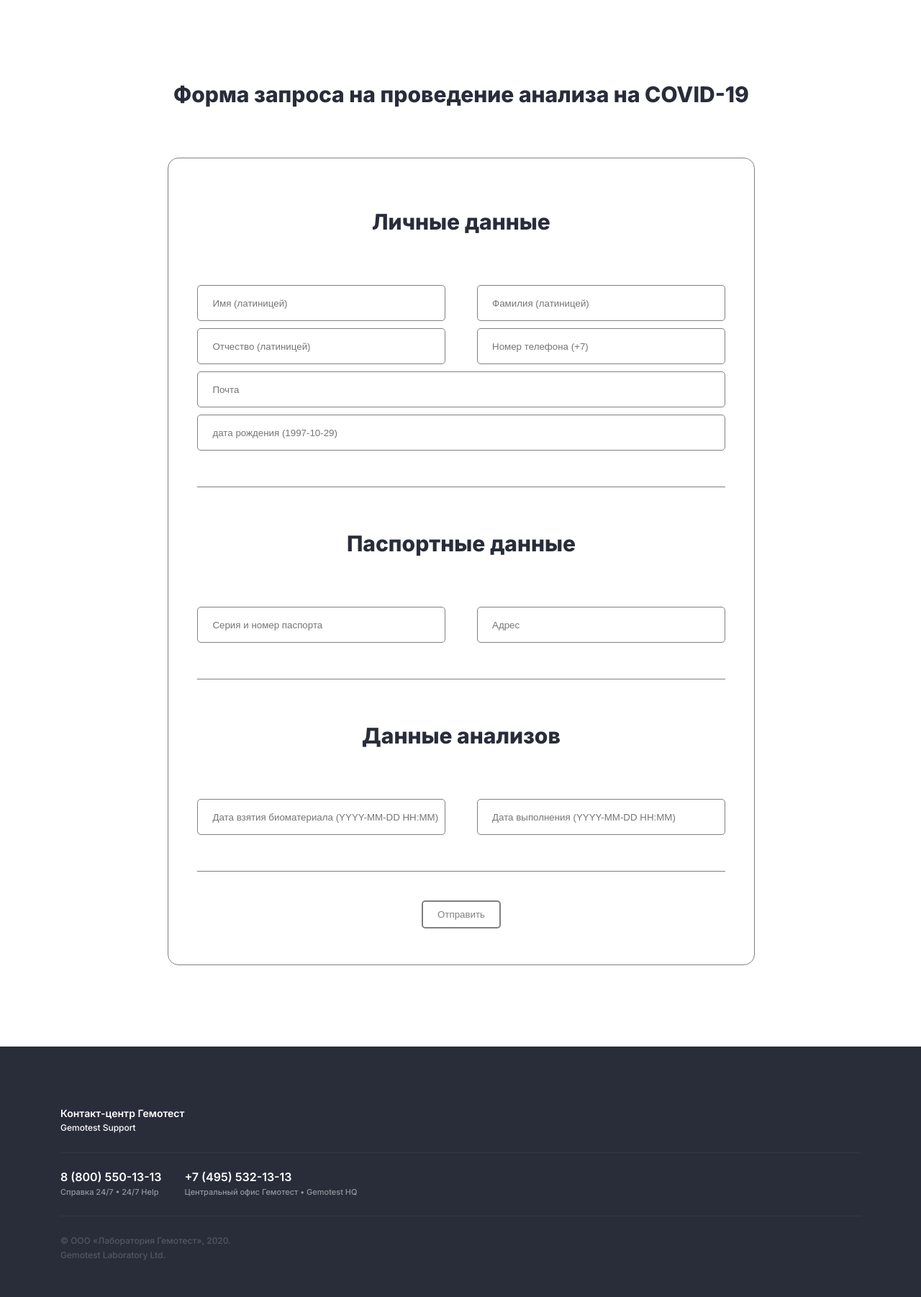
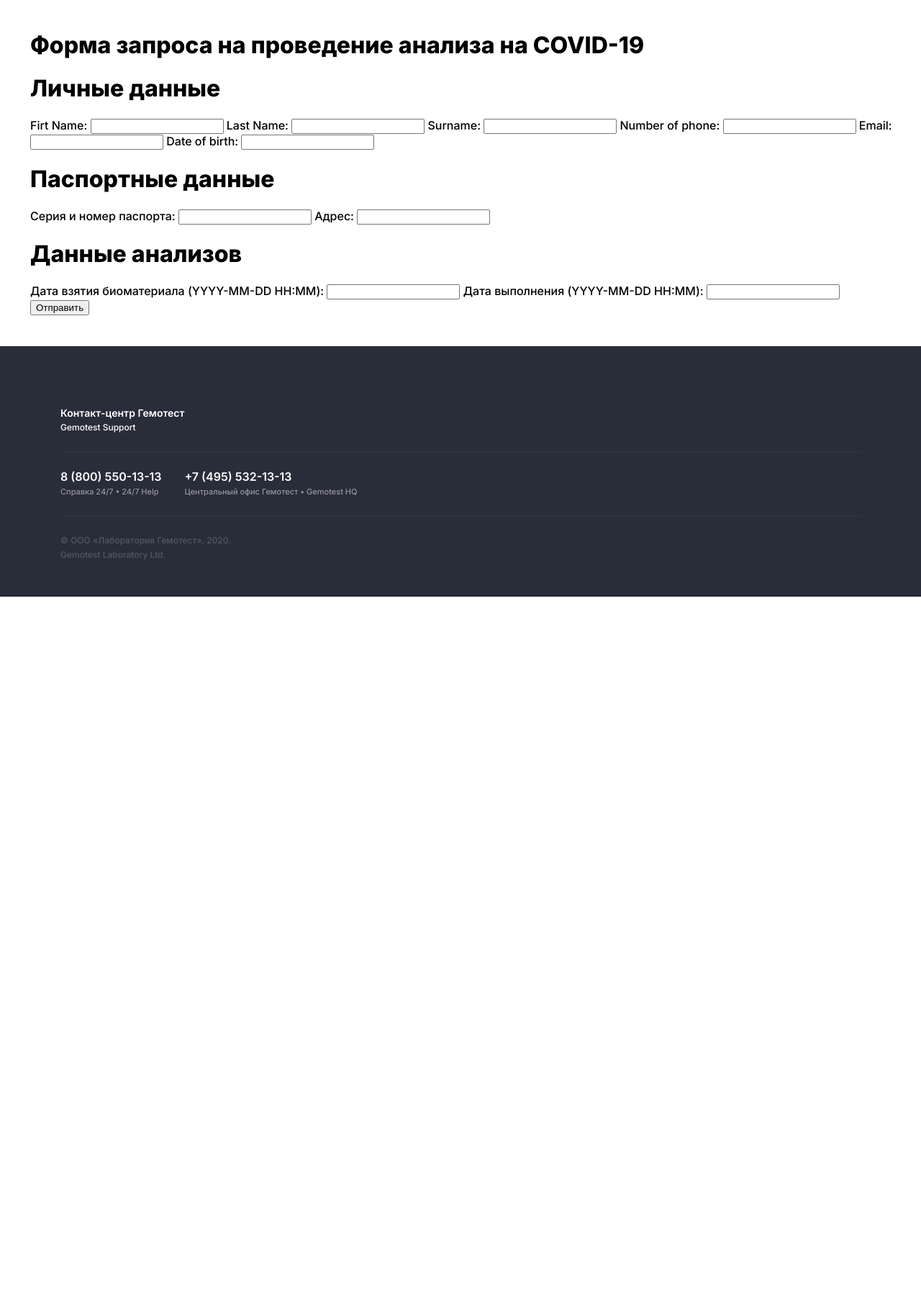
Before and after one commit to edzen12/gemotest, a Django app: page / in a window 1280 px wide. Shown: the part 115-1917 px from the top of the page at 72% size. After the commit the page ends 944 px from the top, so only its background shows below. Run offline with Django 3.2, Linux system fonts and the light colour scheme; parts of the project's set-up code (start-up, migrations or seed data) failed here and were passed over; some libraries are stand-ins or nearby versions.

Commit message:
some chenges

```diff
--- a/gemotest/settings.py
+++ b/gemotest/settings.py
@@ -24,7 +24,7 @@ BASE_DIR = Path(__file__).resolve().parent.parent
 SECRET_KEY = 'django-insecure-_)z^5fgd0w%vcu1pi66@cs^!%5xavu88e$47qkmy%4(#&w!t7u'
 
 # SECURITY WARNING: don't run with debug turned on in production!
-DEBUG = True
+DEBUG = False
 
 ALLOWED_HOSTS = ['localhost', '127.0.0.1', '89.223.71.86']
 
--- /dev/null
+++ b/main/forms.py
@@ -0,0 +1,16 @@
+from django import forms
+from django.forms import fields
+from main.models import Gemotest
+
+
+class GemotestForm(forms.Form):
+    first_name = forms.CharField(max_length=255)
+    last_name = forms.CharField(max_length=255)
+    surname = forms.CharField(max_length=255)
+    number_of_phone = forms.CharField(max_length=255)
+    date_of_birth = forms.DateField()
+    email = forms.EmailField()
+    number_of_passport = forms.CharField(max_length=255)
+    address = forms.CharField(max_length=255)
+    date_of_give_bio = forms.DateTimeField()
+    date_completed = forms.DateTimeField()
--- a/main/views.py
+++ b/main/views.py
@@ -1,5 +1,7 @@
+from django import forms
 from django.shortcuts import render, redirect
 from django.conf import settings
+from main.forms import GemotestForm
 
 from .models import Gemotest
 from .tasks import send_message
@@ -9,22 +11,20 @@ import pdfkit
 
 
 def index(request):
-    if request.method == 'POST':
-        first_name = request.POST.get('name')
-        last_name = request.POST.get('last_name')
-        surname = request.POST.get('surname')
-        number_of_phone = request.POST.get('number_of_phone')
-        email = request.POST.get('email')
-        date_of_birth = request.POST.get('date_of_birth')
-        number_of_passport = request.POST.get('number_of_passport')
-        address = request.POST.get('address')
-        date_of_give_bio = request.POST.get('date_of_give_bio')
-        date_completed = request.POST.get('date_completed')
-        gemotest = Gemotest.objects.create(first_name=first_name, last_name=last_name, surname=surname,
-                                           number_of_phone=number_of_phone, date_of_birth=date_of_birth, email=email,
-                                           number_of_passport=number_of_passport, address=address,
-                                           date_of_give_bio=date_of_give_bio, date_completed=date_completed,
-                                           )
+    form = GemotestForm(request.POST, None)
+    if form.is_valid():
+        gemotest = Gemotest()
+        gemotest.first_name = form.cleaned_data['first_name']
+        gemotest.last_name = form.cleaned_data['last_name']
+        gemotest.surname = form.cleaned_data['surname']
+        gemotest.number_of_phone = form.cleaned_data['number_of_phone']
+        gemotest.email = form.cleaned_data['email']
+        gemotest.date_of_birth = form.cleaned_data['date_of_birth']
+        gemotest.number_of_passport = form.cleaned_data['number_of_passport']
+        gemotest.address = form.cleaned_data['address']
+        gemotest.date_of_give_bio = form.cleaned_data['date_of_give_bio']
+        gemotest.date_completed = form.cleaned_data['date_completed']
+        gemotest.save()
 
         ida = gemotest.id
         pdf = pdfkit.from_url('http://89.223.71.86/rew/{id}/'.format(id=ida),
--- a/static/css/style.css
+++ b/static/css/style.css
@@ -1,243 +1,360 @@
 body{
     margin: 0;
-    width: 100%;
     font-family: Inter,sans-serif;
 }
+.container{
+    width: 90%;
+    margin: auto;
+}
+.inline-logo{
+    display: flex;
+    justify-content: space-around;
+    align-items: center;
+}
+.mainLogo{
+    width: 100%;
+    height: 100%;
+}
+.mainLogo img{
+    width: 95%;
+}
+.shtrikhCode{
+    width: 200px;
+    height: 150px;
+    /* border: 1px solid black; */
+}
+.shtrikh{
+    margin-top: 50px;
+    display: block;
+    align-items: center;
+    text-align: center;
+}
+.shtrikh span{
+    font-size: 10px;
+    margin: auto;
+}
 
-/* HEADER */
-.navbar{
-    padding-top: 32px;
-    padding-bottom: 31px;
-    padding-left: 4px;
-    position: relative;
+/* form */
+/* .title{
+    text-align: center;
+}
+.title h1{
+    font-size: 35px;
+    font-weight: 600;
+    font-family: Inter,sans-serif;
+}
+.d{
+    background: white;
+    width: 100%;
+    height: auto;
+}
+.d .din{
+    width: 100%;
+    margin: auto;
+    padding: 20px 0;
+}
+.d .din .din1{
+    padding: 3px 0;
+    display: flex;
+    justify-content: left;
+    word-wrap:normal;
+}
+.din1 b{
+    padding-top: 7px;
+} */
+
+.mainContainer h1{
+    text-align: center;
+    font-size: 40px;
+    text-transform: uppercase;
+}
+
+.document{
+    padding: 0;
+}
+
+.document .orderNumber{
+    display: flex;
+}
+
+.document .orderNumber .title{
+    font-size: 18px;
+    font-weight: bold;
+    width: 10%;
+}
+
+.document .orderNumber .content{
+    border-bottom: 1px solid #000;
+    width: 90%;
+    font-size: 18px;
+    padding-bottom: 5px;
+}
+
+/* passport */
+.document .passport .passportContent{
+    display: flex;
+    margin-top: 20px;
+}
+
+.document .passport .passportTitle p{
+    font-size: 18px;
+    font-weight: bold;
+}
+
+.passport .fio{
+    width: 65%;
+    display: flex;
+}
+
+.passport .fio .fioTitle{
+    width: 10%;
+}
+
+.passport .fio .fioContent{
+    width: 90%;
+    border-bottom: 1px solid #000;
+    padding-bottom: 5px;
+}
+
+.passport .birthday{
+    width: 35%;
+    display: flex;
+    margin-left: 20px;
+}
+
+.passport .birthday .birthdayTitle{
+    width: 35%;
+}
+
+.passport .birthday .birthdayContent{
+    width: 65%;
+    border-bottom: 1px solid #000;
+    padding-bottom: 5px;
+}
+
+/* passportNumberContainer */
+.passportNumberContainer{
+    display: flex;
+}
+
+.passportNumberContainer .passNumber{
+    width: 30%;
+    display: flex;
+    align-items: center;
+}
+
+.passportNumberContainer .issued{
+    width: 70%;
+    display: flex;
+    align-items: center;
+    margin-left: 10px;
+}
+
+.passportNumberContainer .passNumber .passNumberTitle{
+    width: 35%;
+}
+
+.passportNumberContainer .passNumber .passNumberContent{
+    border-bottom: 1px solid #000;
+    padding-bottom: 5px;
+    width: 65%;
+}
+
+.issuedContent{
+    border-bottom: 1px solid #000;
+    padding-bottom: 5px;
+    width: 90%;
+}
+
+.issuedTitle{
+    width: 10%;
+}
+
+.address{
+    display: flex;
+    align-items: center;
+}
+
+.addressTitle{
+    width: 13%;
+}
+
+.addressContent{
+    width: 87%;
+    border-bottom: 1px solid #000;
+    padding-bottom: 5px;
+}
+
+
+/* form */
+
+/* .span1{
+    margin-left: 20px;
+    margin-bottom: 5px;
+    padding-left: 10px;
+    margin-top: 10px;
+    width: 87%;
+    border-bottom: 1px solid black;
+}
+.span2{
+    width: 40%;
+    margin-left: 20px;
+    margin-right: 20px;
+    margin-bottom: 5px;
+    padding-left: 10px;
+    border-bottom: 1px solid black;
+}
+.span3{
+    width: 37%;
+    margin-left: 20px;
+    margin-bottom: 5px;
+    padding-left: 10px;
+    border-bottom: 1px solid black;
+}
+.span4{
+    width: 15%;
+    margin-left: 20px;
+    margin-right: 20px;
+    margin-bottom: 5px;
+    padding-left: 10px;
+    border-bottom: 1px solid black;
+}
+.span5{
+    width: 66%;
+    margin-left: 20px;
+    margin-right: 20px;
+    margin-bottom: 5px;
+    padding-left: 10px;
+    border-bottom: 1px solid black;
+}
+.span6{
+    width: 82%;
+    margin-left: 20px;
+    margin-right: 20px;
+    margin-bottom: 5px;
+    padding-left: 10px;
+    border-bottom: 1px solid black;
+} */
+
+.text{
+    margin-top: 30px;
+}
+.text span{
+    line-height: 23px;
+}
+
+table{
+    margin-top: 20px;
+    width: 100%;
+}
+table .row1{
+    text-align: center;
+}
+.row1:nth-child(1){
+    width: 30%;
+}
+
+.strong{
+    margin-top: 50px;
+}
+
+.official{
     display: flex;
     justify-content: space-between;
     align-items: center;
 }
-.navbar:after{
-    content: '';
-    display: block;
-    align-items: center;
-    position: absolute;
-    top: 0;
-    left: 0;
-    height: 100%;
-    width: 100%;
-    background: linear-gradient(90deg,#87c6cb 0,#e9c94d 50%,#35b275 100%);
-    opacity: .15;
-    z-index: -1
+.doctor{
+    margin-left: -80px;
 }
-.navbar ul{
-    align-items: center;
-    display: flex;
-}
-.navbar ul li{
-    list-style: none;
-}
-.navbar ul li a{
-    color: #94969c;
-    text-decoration: none;
-    font-size: 12px;
-    font-weight: 400;
-    font-family: Inter,sans-serif;
-}
-.gemo{
-    margin-right: 42px;
-    margin-top: 10px;
-}
-.navbar ul li a svg{
-    margin-left: -2px;
-}
-.rightSide{
-    width: 50%;
-}
-/* .navbar .gem{
-    font-size: 23px;
-    color: green;
-    font-weight: 600;
-    font-family: Inter,sans-serif;
-} */
-/* HEADER */
-
-
-
-.main_block{
-    display: flex;
-    justify-content: center;
-    align-items: center;
-}
-.block_inside{
-    margin-top: 50px;
-    width: 90%;
-    text-align: center;
-}
-
-.block_inside h1{
-    color: #292d3a;
-    font-size: 30px;
-    margin-bottom: 70px;
-}
-
-.form{
-    background-color: white;
-    width: 68%;
-    text-align: center;
-    border-radius: 15px;
-    padding: 50px 40px;
-    margin: 0 auto;
-    margin-bottom: 70px;
-    border: 1px solid grey;
+.true{
+    margin-right: -20px;
 }
 
 
-
-.inputs{
-    display: flex;
-    justify-content: space-between;
-    flex-wrap: wrap;
-    text-align: left;
-}
-.inputs input{
-    width: 47%;
-    height: 50px;
-    border: 1px solid grey;
-    color: grey;
-    padding-left: 20px;
-    box-sizing: border-box;
-    outline: none;
-    border-radius: 5px;
-    margin-bottom: 10px;
+@media screen and (max-width:1242px){
+    .span1{
+        width: 88%;
+    }
 }
 
-#pochta{
-    width: 100%;
+@media screen and (max-width: 1195px){
+    .span6{
+        margin-right: 15px;
+    }
 }
 
-.leftinput{
-    display: flex;
-    flex-wrap: wrap;
-    justify-content: left;
-    align-items: flex-start;
+.span6{
+        margin-right: -15px;
+        width: 81%;
+    }@media screen and (max-width: 1180px){
+    .span3{
+        width: 36%;
+    }
 }
 
-.line{
-    width: 100%;
-    height: 1px;
-    background-color:grey;
-    margin: 40px 0;
+@media screen and (max-width: 1165px){
+    .span6{
+        margin-right: 10px;
+    }
 }
 
-.form h1{
-    color: #292d3a;
-}
-.form h3{
-    color: black;
+@media screen and (max-width: 1156px){
+    .span6{
+        display: flex;
+    }
 }
 
+@media screen and (max-width: 1132px){
+    .span1{
+        width: 87.8%;
+    }
+    .span5{
+        width: 68%;
+    }
 
-.anketabutton{
-  border: 2px solid grey;
-    background: none;
-    color: grey;
-    padding: 10px 20px;
-    text-decoration: none;
-    border-radius: 5px;
-    cursor: pointer;
-}
-.anketabutton:hover{
-    background: #007934;
-    color: #fff;
-}
-.form a:hover{
-    background: #007934;
-    color: #fff;
+    .span3{
+        width: 35%;
+    }
 }
 
-/* FOOTER */
-footer{
-    margin-top: 35px;
-    background: #292d3a;
-    padding: 24px 42px;
+@media screen and (max-width: 1120px){
+    .span1{
+        width: 87.3%;
+    }
+    .span3{
+        width: 34%;
+    }
 }
 
-footer .title{
-    color: #fff;
-    font-size: 14px;
-    font-weight: 600;
-    line-height: 20px;
+@media screen and (max-width: 1074px){
+    .span5{
+        width: 72%;
+    }
 }
 
-footer .title span{
-    font-size: 12px;
-    display: block;
-    line-height: 20px;
-    font-weight: 500;
+@media screen and (max-width: 1025px){
+    .span3{
+        margin-right: -10px;
+        width: 33%;
+    }
+    .span5{
+        width: 75%;
+    }
+    .span6{
+        width: 80%;
+    }
 }
 
-footer .contacts{
-    display: flex;
-    padding: 24px 0;
-    margin: 24px 0;
-    border-top: 1px solid rgba(148,150,156,.1);
-    border-bottom: 1px solid rgba(148,150,156,.1);
-}
-
-footer .contacts div:first-child {
-    margin-right: 32px;
-}
-
-footer .contacts div p{
-    display: flex;
-    flex-direction: column;
-    margin: 0;
-    line-height: 18px;
-}
-
-footer .contacts div p a{
-    font-size: 16px;
-    color: #fff;
-    font-weight: 600;
-    text-decoration: none;
-    margin-bottom: 3px;
-}
-
-footer .contacts div p span{
-    font-size: 11px;
-    color: #94969c;
-}
-
-
-/* Copyright */
-.copyright{
-    font-size: 12px;
-    color: #545761;
-    line-height: 20px;
-}
-
-@media (max-width: 480px){
-    footer .contacts{
-        display: flex;
-        flex-direction: column;
+@media screen and (max-width: 1165px){
+    .span6{
+        margin-right: -20px;
     }
-    .contacts div:nth-child(2){
-        margin-top: 15px;
-    }
-    .Patient .corona p{
-        line-height: 15px;
+    .span5{
+        width: 78%;
     }
 }
-@media (max-width: 520px){
-    .block_inside h1{
-        font-size: 20px;
+@media screen and (max-width: 950px){
+    .span5{
+        width: 99%;
     }
 }
-@media (max-width: 460px){
-    .inputs input{
-        width: 100%;
-    }
-}
-@media (max-width: 350px){
-    .block_inside h1{
-        font-size: 17px;
-    }
-}
--- a/templates/anketa.html
+++ b/templates/anketa.html
@@ -8,31 +8,40 @@
         </h1>
         <form method="POST" enctype="multipart/form-data">
             <div method="posts" class="form">
-            {% csrf_token %}
+                {% csrf_token %}
                 <h1>Личные данные</h1>
+                {{ form.non_field_errors }}
                 <div class="inputs">
-                    <input name="name" type="text" placeholder="Имя (латиницей)"/>
-                    <input name="last_name" type="text" placeholder="Фамилия (латиницей)"/>
-                    <input name="surname" type="text" placeholder="Отчество (латиницей)"/>
-                    <input name="number_of_phone" class="leftinput" type="text"
-                           placeholder="Номер телефона (+7)"/>
-                    <input name="email" type="text" placeholder="Почта" id="pochta"/>
-                    <input name="date_of_birth" type="text" placeholder="дата рождения (1997-10-29)" id="pochta"/>
+                        <label for="{{ form.first_name.id_for_label }}">Firt Name:</label>
+                        {{ form.first_name }}
+                        <label for="{{ form.last_name.id_for_label }}">Last Name:</label>
+                        {{ form.last_name }}
+                        <label for="{{ form.surname.id_for_label }}">Surname:</label>
+                        {{ form.surname }}
+                        <label for="{{ form.number_of_phone.id_for_label }}">Number of phone:</label>
+                        {{ form.number_of_phone }}
+                        <label for="{{ form.email.id_for_label }}">Email:</label>
+                        {{ form.email }}
+                        <label for="{{ form.date_of_birth.id_for_label }}">Date of birth:</label>
+                        {{ form.date_of_birth }}
                     <div class="line">
                     </div>
                 </div>
                 <h1>Паспортные данные</h1>
                 <div class="inputs">
-                    <input name="number_of_passport" type="text" placeholder="Серия и номер паспорта"/>
-                    <input name="address" type="text" placeholder="Адрес"/>
+                        <label for="{{ form.number_of_passport.id_for_label }}">Серия и номер паспорта:</label>
+                        {{ form.number_of_passport }}
+                        <label for="{{ form.address.id_for_label }}">Адрес:</label>
+                        {{ form.address }}
                     <div class="line">
                     </div>
                 </div>
                 <h1>Данные анализов</h1>
                 <div class="inputs">
-                    <input name="date_of_give_bio" type="text" placeholder="Дата взятия биоматериала (YYYY-MM-DD HH:MM)"/>
-                    <input name="date_completed" type="text" placeholder="Дата выполнения (YYYY-MM-DD HH:MM)"/>
-                    <div class="line">
+                    <label for="{{ form.date_of_give_bio.id_for_label }}">Дата взятия биоматериала (YYYY-MM-DD HH:MM):</label>
+                        {{ form.date_of_give_bio }}
+                        <label for="{{ form.date_completed.id_for_label }}">Дата выполнения (YYYY-MM-DD HH:MM):</label>
+                        {{ form.date_completed }}
                     </div>
                 </div >
                 <button class='anketabutton' type="submit">
```
Also changed, not shown: static/css/EnglishList.css (+5 -62 lines), static/js/script.js (+47 -0 lines), 3 other files.
